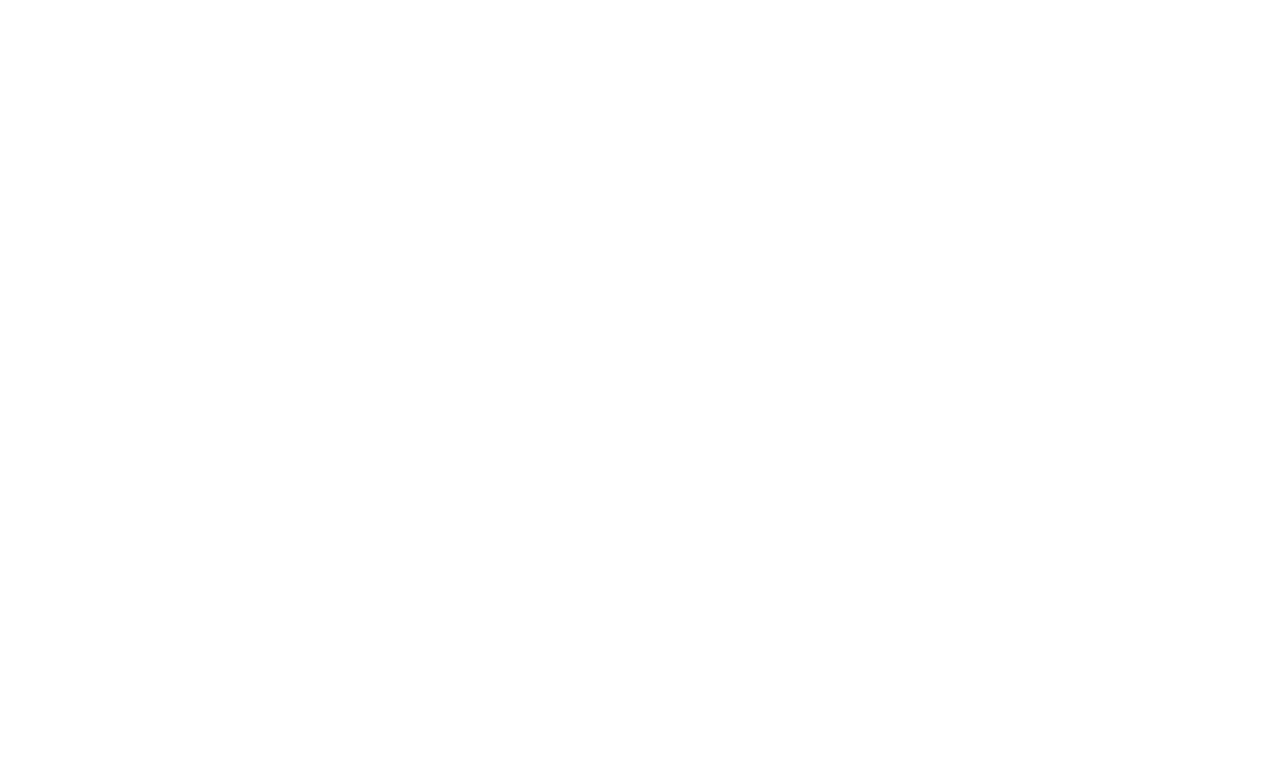
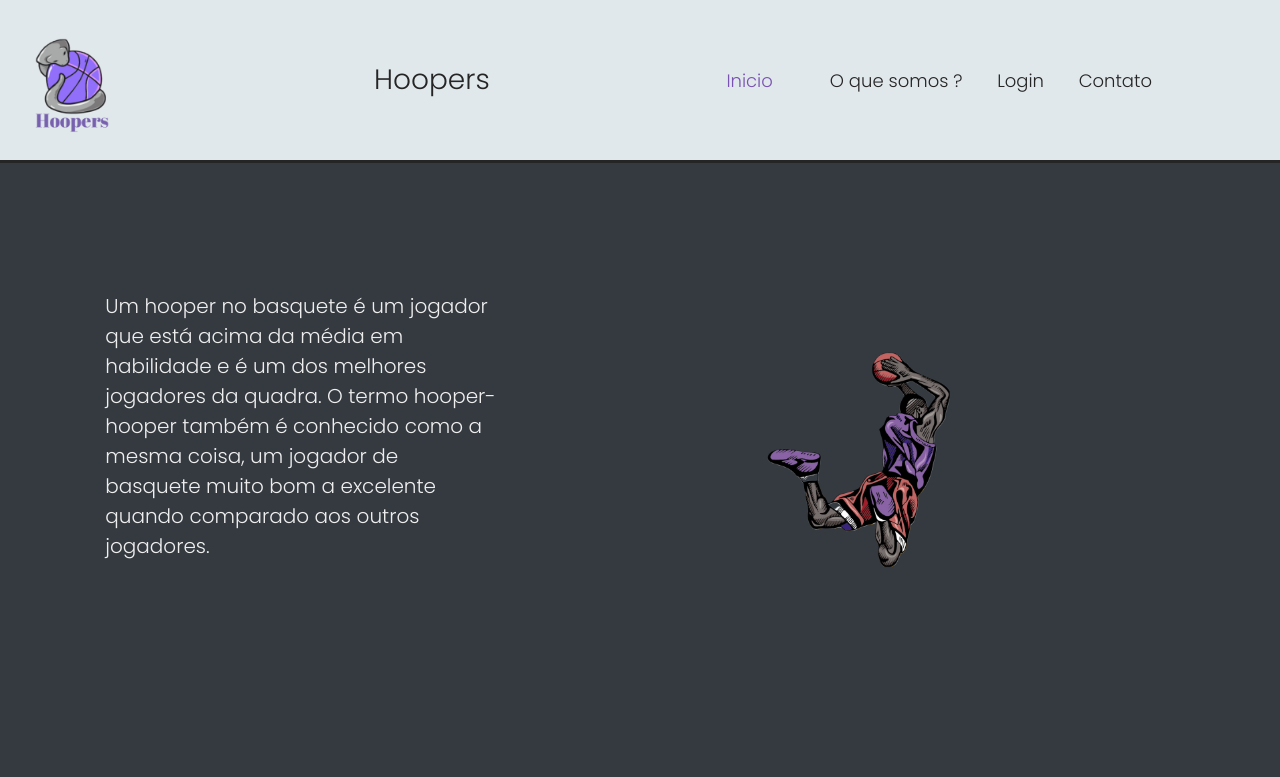
Before and after one commit to joao-noleto13/Projeto_Individual_Joao_Noleto, a plain HTML site: page html/index.html in a window 1280 px wide. Drawn offline with Linux system fonts and the light colour scheme.

Commit message:
inicio da tela inicial e logo feito

```diff
--- /dev/null
+++ b/css/index.css
@@ -0,0 +1,116 @@
+@import url('https://fonts.googleapis.com/css2?family=Poppins:wght@100;300&display=swap');
+
+body{
+    margin: 0;
+    border: 0;
+    font-family: 'Poppins', sans-serif;
+    background-color: #343A40;
+
+}
+
+.container {
+    width: 80%;
+    height: 20vh;
+    margin: auto;
+    display: flex;
+
+  }
+
+.header {
+    border-bottom: 3px solid #252525;
+    background-color: #E1E8EB;
+    color: #252525;
+  }
+
+  .header .container {
+    justify-content: space-between;
+  }
+
+  .header a {
+    text-decoration: none;
+    color: #252525;
+  }
+
+  .agora {
+    font-weight: 400;
+    color: #7952B3;
+  }
+
+  .navbar {
+    width: 35vw;
+    display: flex;
+    align-items: center;
+    justify-content: space-between;
+    list-style: none;
+    color: #252525;
+    font-size: 18px;
+
+  }
+
+  .navbar li{
+    margin-left: 5%;
+
+  }
+
+
+  .titulo {
+    color: #252525;
+    width: fit-content;
+    font-weight: 500;
+    font-size: 28px;
+    display: flex;
+    justify-content: center;
+    align-items: center;
+  }
+
+  .logo{
+      width: 20vw;
+      display: flex;
+      justify-content: flex-start;
+      align-items: center;
+      margin-left: -18%;
+  }
+
+  .logo img{
+      width: 100%;
+  }
+
+  .container_tela{
+      width: 100vw;
+      height: 100vh;
+      display: flex;
+      justify-content: space-around;
+      align-items: center;
+  }
+
+  .box_texto_inicio{
+      width: 47%;
+      height: 100vh;
+      display: flex;
+      float: left;
+      margin-top: 10%;
+      justify-content: center;
+  }
+
+  .box_texto_inicio span{
+    width: 65%;
+    color: #eee;
+    font-size: 20px;
+
+  }
+
+  .box_img_inicio{
+    width: 47%;
+    height: 100vh;
+    display: flex;
+    align-items: center;
+    justify-content: center;
+    float: left;
+
+  }
+
+  .box_img_inicio img{
+      width: 100%;
+      margin-bottom: 30%;
+      margin-right: 15%;
+  }
--- a/css/pre_index.css
+++ b/css/pre_index.css
@@ -5,7 +5,6 @@ body{
     margin: 0;
     border: 0;
     font-family: 'Poppins', sans-serif;
-
 }
 
 #meu_video{
--- a/html/index.html
+++ b/html/index.html
@@ -5,8 +5,38 @@
     <meta http-equiv="X-UA-Compatible" content="IE=edge">
     <meta name="viewport" content="width=device-width, initial-scale=1.0">
     <title>Inicio</title>
+    <link rel="stylesheet" href="../css/index.css">
 </head>
 <body>
+    <div class="header">
+        <div class="container">
+            <div class=" logo"> <img src="../imgs/My project.png" >
+            </div>
+            <h1 class="titulo">Hoopers</h1>
+            <ul class="navbar">
+                <li class="agora">Inicio
 
+                </li>
+                <li>
+                    <a href="">O que somos ?</a>
+                </li>
+                    <a href="">Login</a>
+                </li>
+                    <a href="">Contato</a>
+                </li>
+            </ul>
+        </div>
+    </div>
+
+        <div id="container_tela" >
+            <div class="box_texto_inicio">
+                <span>
+                    Um hooper no basquete é um jogador que está acima da média em habilidade e é um dos melhores jogadores da quadra. O termo hooper-hooper também é conhecido como a mesma coisa, um jogador de basquete muito bom a excelente quando comparado aos outros jogadores.
+                </span>
+            </div>
+            <div class="box_img_inicio">
+                <img src="../imgs/Meu projeto.png" alt="">
+            </div>
+        </div>
 </body>
 </html>
```
Also changed, not shown: imgs/Meu projeto.png (added), imgs/My project.png (added), imgs/inicio.jpg (added).
